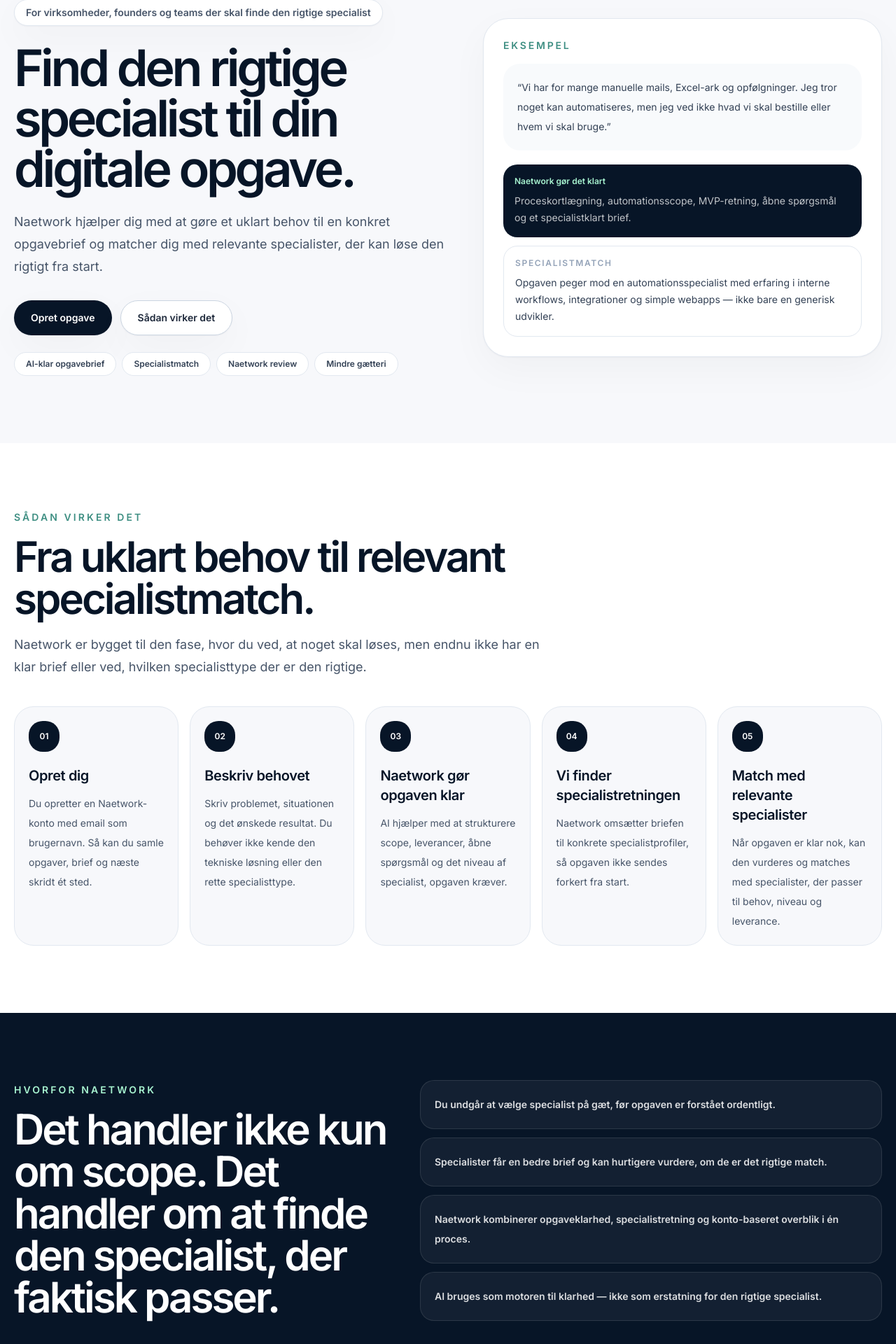
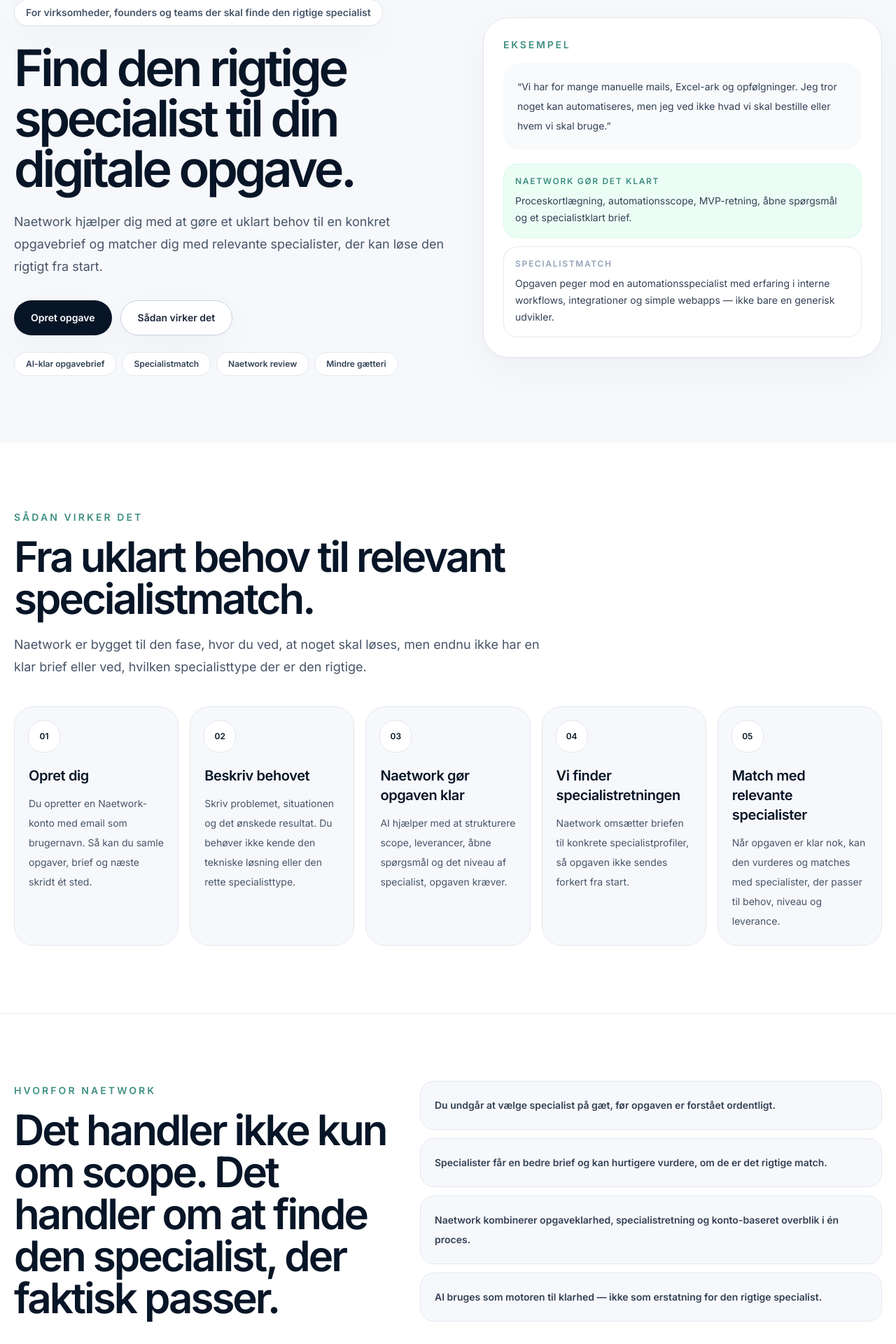
Before and after one commit to mikkelstreet-png/Naetwork, a Next.js app: page / in a window 1280 px wide. Shown: the part 176-2096 px from the top of the page at 70% size. Built offline with nearby package versions, Linux system fonts and the light colour scheme; no server answers.

Commit message:
Lighten homepage cards and color balance

```diff
--- a/components/NaetworkGoLiveV11.tsx
+++ b/components/NaetworkGoLiveV11.tsx
@@ -105,7 +105,7 @@ export function NaetworkGoLiveV11() {
           <p className="text-sm font-black uppercase tracking-[.2em] text-[#3f8f83]">Eksempel</p>
           <div className="mt-4 rounded-3xl bg-slate-50 p-5 text-sm leading-7 text-slate-700">“Vi har for mange manuelle mails, Excel-ark og opfølgninger. Jeg tror noget kan automatiseres, men jeg ved ikke hvad vi skal bestille eller hvem vi skal bruge.”</div>
           <div className="mt-5 grid gap-3">
-            <div className="rounded-2xl bg-[#071527] p-4 text-white"><p className="text-xs font-black text-emerald-200">Naetwork gør det klart</p><p className="mt-2 text-sm leading-6 text-white/75">Proceskortlægning, automationsscope, MVP-retning, åbne spørgsmål og et specialistklart brief.</p></div>
+            <div className="rounded-2xl border border-emerald-100 bg-emerald-50 p-4 text-[#071527]"><p className="text-xs font-black uppercase tracking-[.14em] text-[#3f8f83]">Naetwork gør det klart</p><p className="mt-2 text-sm leading-6 text-slate-700">Proceskortlægning, automationsscope, MVP-retning, åbne spørgsmål og et specialistklart brief.</p></div>
             <div className="rounded-2xl border border-slate-200 bg-white p-4"><p className="text-xs font-black uppercase tracking-[.14em] text-slate-400">Specialistmatch</p><p className="mt-2 text-sm leading-6 text-slate-700">Opgaven peger mod en automationsspecialist med erfaring i interne workflows, integrationer og simple webapps — ikke bare en generisk udvikler.</p></div>
           </div>
         </div>
@@ -121,7 +121,7 @@ export function NaetworkGoLiveV11() {
           <div className="mt-10 grid gap-4 md:grid-cols-2 xl:grid-cols-5">
             {steps.map(([number, title, text]) => (
               <div key={number} className="rounded-[28px] border border-slate-200 bg-[#f7f8fb] p-5">
-                <span className="grid h-11 w-11 place-items-center rounded-2xl bg-[#071527] text-xs font-black text-white">{number}</span>
+                <span className="grid h-11 w-11 place-items-center rounded-2xl bg-white text-xs font-black text-[#071527] ring-1 ring-slate-200">{number}</span>
                 <h3 className="mt-5 text-xl font-black tracking-tight text-[#071527]">{title}</h3>
                 <p className="mt-3 text-sm leading-7 text-slate-600">{text}</p>
               </div>
@@ -130,14 +130,14 @@ export function NaetworkGoLiveV11() {
         </div>
       </section>
 
-      <section id="hvorfor" className="bg-[#071527] px-4 py-16 text-white sm:px-5 lg:py-24">
+      <section id="hvorfor" className="border-t border-slate-200 bg-white px-4 py-16 text-slate-950 sm:px-5 lg:py-24">
         <div className="mx-auto grid max-w-7xl gap-10 lg:grid-cols-[.9fr_1.1fr] lg:items-center">
           <div>
-            <p className="text-sm font-black uppercase tracking-[.22em] text-emerald-200">Hvorfor Naetwork</p>
-            <h2 className="mt-4 text-4xl font-black leading-[.95] tracking-[-0.05em] md:text-6xl">Det handler ikke kun om scope. Det handler om at finde den specialist, der faktisk passer.</h2>
+            <p className="text-sm font-black uppercase tracking-[.22em] text-[#3f8f83]">Hvorfor Naetwork</p>
+            <h2 className="mt-4 text-4xl font-black leading-[.95] tracking-[-0.05em] text-[#071527] md:text-6xl">Det handler ikke kun om scope. Det handler om at finde den specialist, der faktisk passer.</h2>
           </div>
           <div className="grid gap-3">
-            {reasons.map((reason) => <div key={reason} className="rounded-2xl border border-white/10 bg-white/5 p-5 text-sm font-black leading-7 text-white/85">{reason}</div>)}
+            {reasons.map((reason) => <div key={reason} className="rounded-2xl border border-slate-200 bg-[#f7f8fb] p-5 text-sm font-black leading-7 text-slate-700">{reason}</div>)}
           </div>
         </div>
       </section>
```
